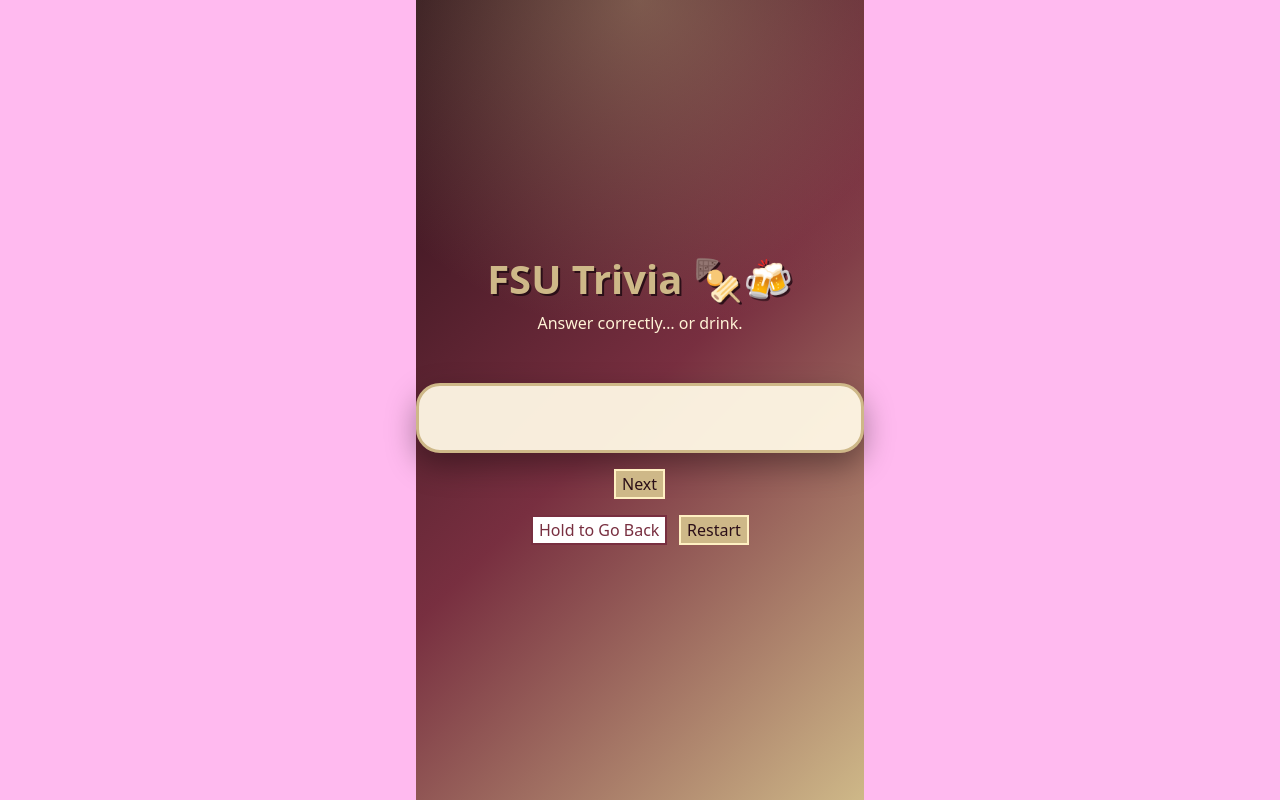
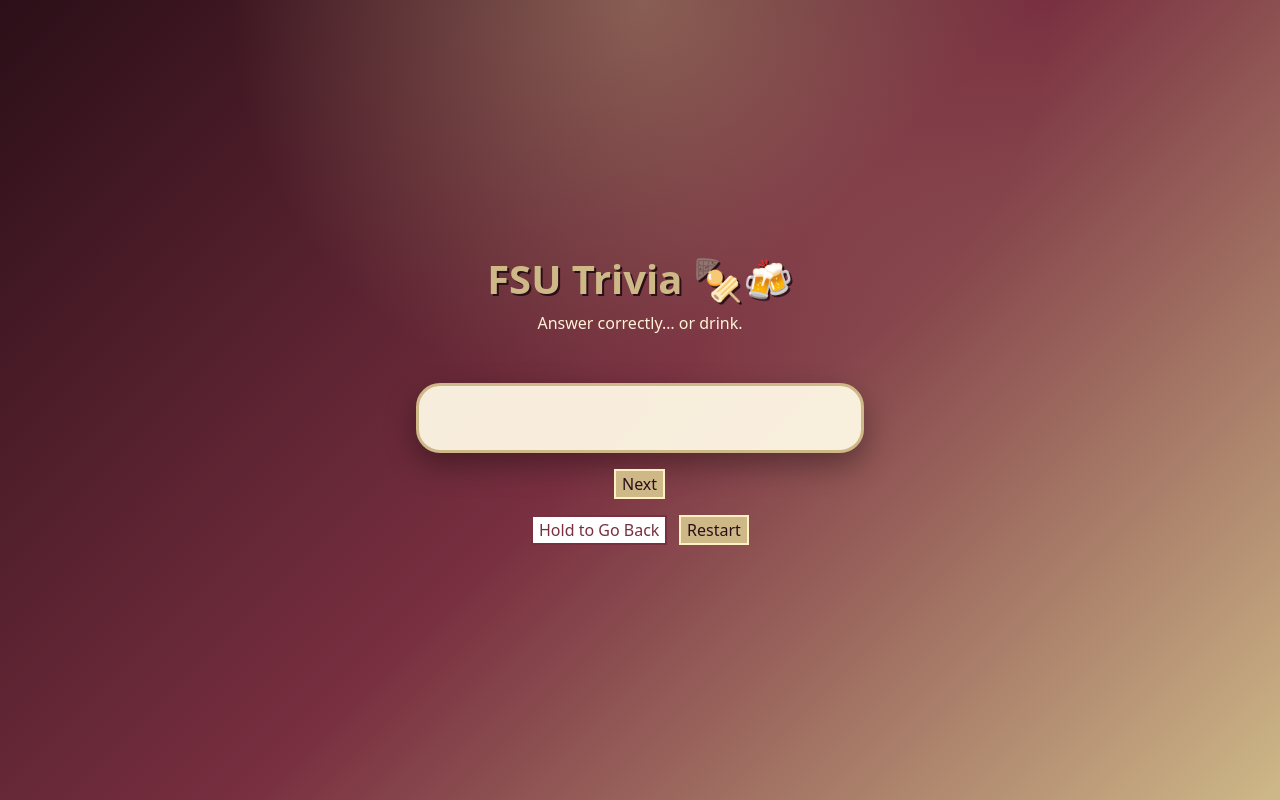
Before and after one commit to ramonicv/CEN-Lab-Project, a Django app: page /fsu_trivia/ in a window 1280 px wide. Run offline with Django 5.2, Linux system fonts and the light colour scheme.

Commit message:
fixed background colors not taking up whole page, and adjusted font size for player name

```diff
--- a/src/game/templates/game/FSU_trivia.html
+++ b/src/game/templates/game/FSU_trivia.html
@@ -7,6 +7,10 @@
         margin: 0;
         padding: 0;
         min-height: 100%;
+        background:
+            radial-gradient(circle at top, rgba(206,184,136,0.4), transparent 40%),
+            linear-gradient(135deg, #2b0f18 0%, #782F40 50%, #CEB888 100%);
+        background-attachment: fixed;
     }
 
     .center-page {
@@ -24,10 +28,6 @@
         flex-direction: column;
         align-items: center;
         justify-content: center;
-
-        background:
-            radial-gradient(circle at top, rgba(206,184,136,0.4), transparent 40%),
-            linear-gradient(135deg, #2b0f18 0%, #782F40 50%, #CEB888 100%);
     }
 
     .fsu-title {
@@ -264,7 +264,7 @@ function getState(){return JSON.parse(localStorage.getItem(GAME_KEY));}
 function renderPlayer(state){
     const p = state.players[state.currentPlayerIndex];
     document.getElementById('player-turn').innerHTML =
-        `<span class="badge" style="background:${p.color}; color:black; padding:6px 14px; border-radius:12px;">${p.name}'s turn</span>`;
+        `<span class="badge" style="background:${p.color}; color:black; font-size:1.5rem; padding:6px 14px; border-radius:12px;">${p.name}'s turn</span>`;
 }
 
 function nextQuestion(){
```
